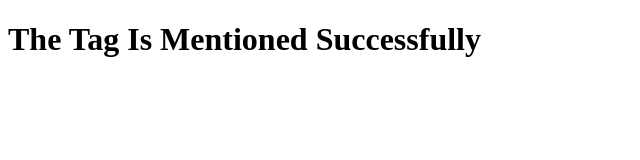
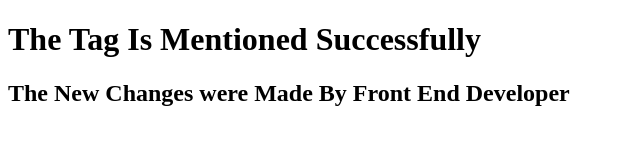
Before and after one commit to ariffm185/samplerepo2, a plain HTML site: page index.html in a window 1280 px wide. Shown: the whole page, without its empty margins (0-640 px from the left). Drawn offline with Linux system fonts and the light colour scheme.

Commit message:
fix: new change is done front end.

```diff
--- a/index.html
+++ b/index.html
@@ -9,5 +9,7 @@
 
     <h1>The Tag Is Mentioned Successfully</h1>
 
+    <h2>The New Changes were Made By Front End Developer</h2>
+
 </body>
 </html>
```
